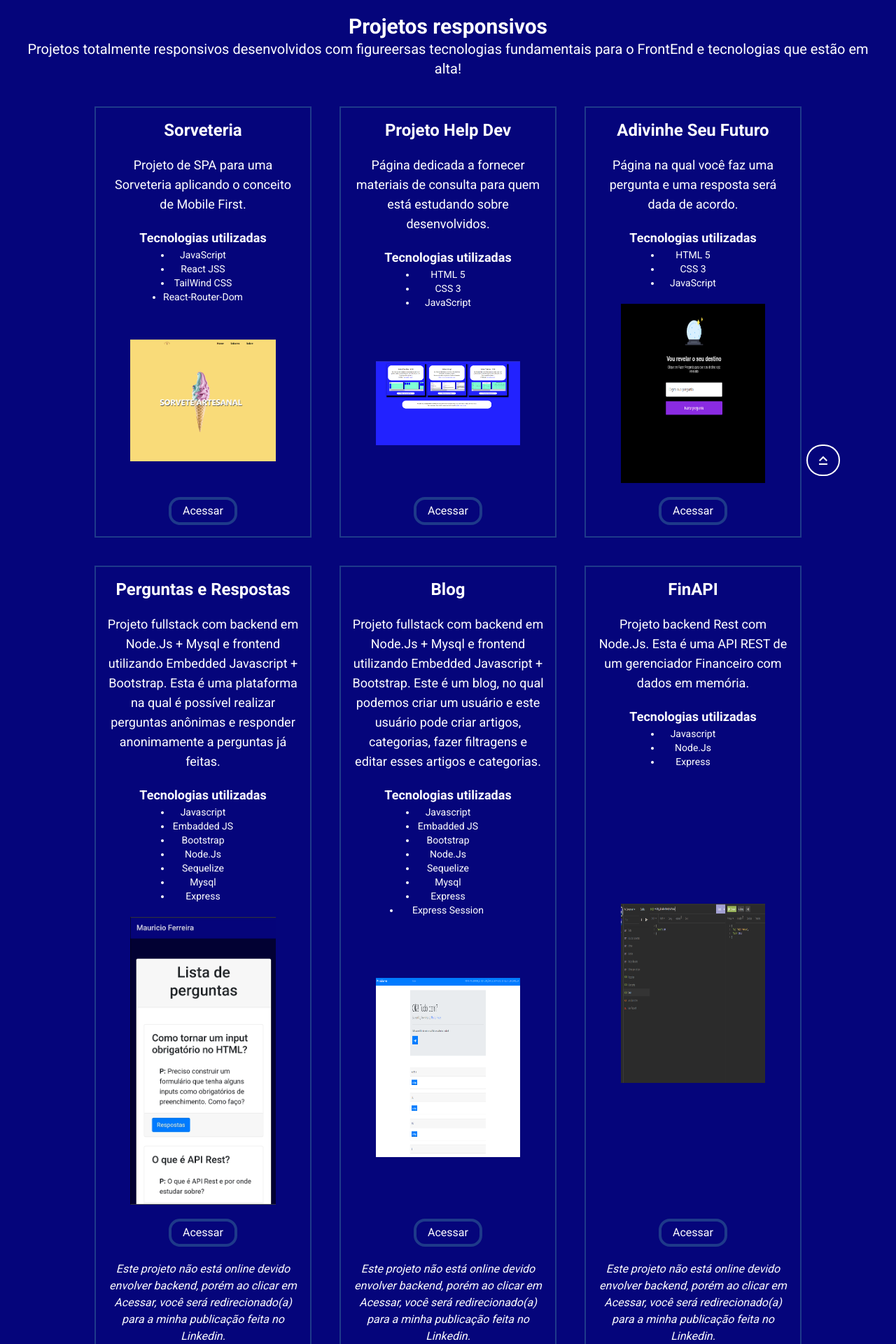
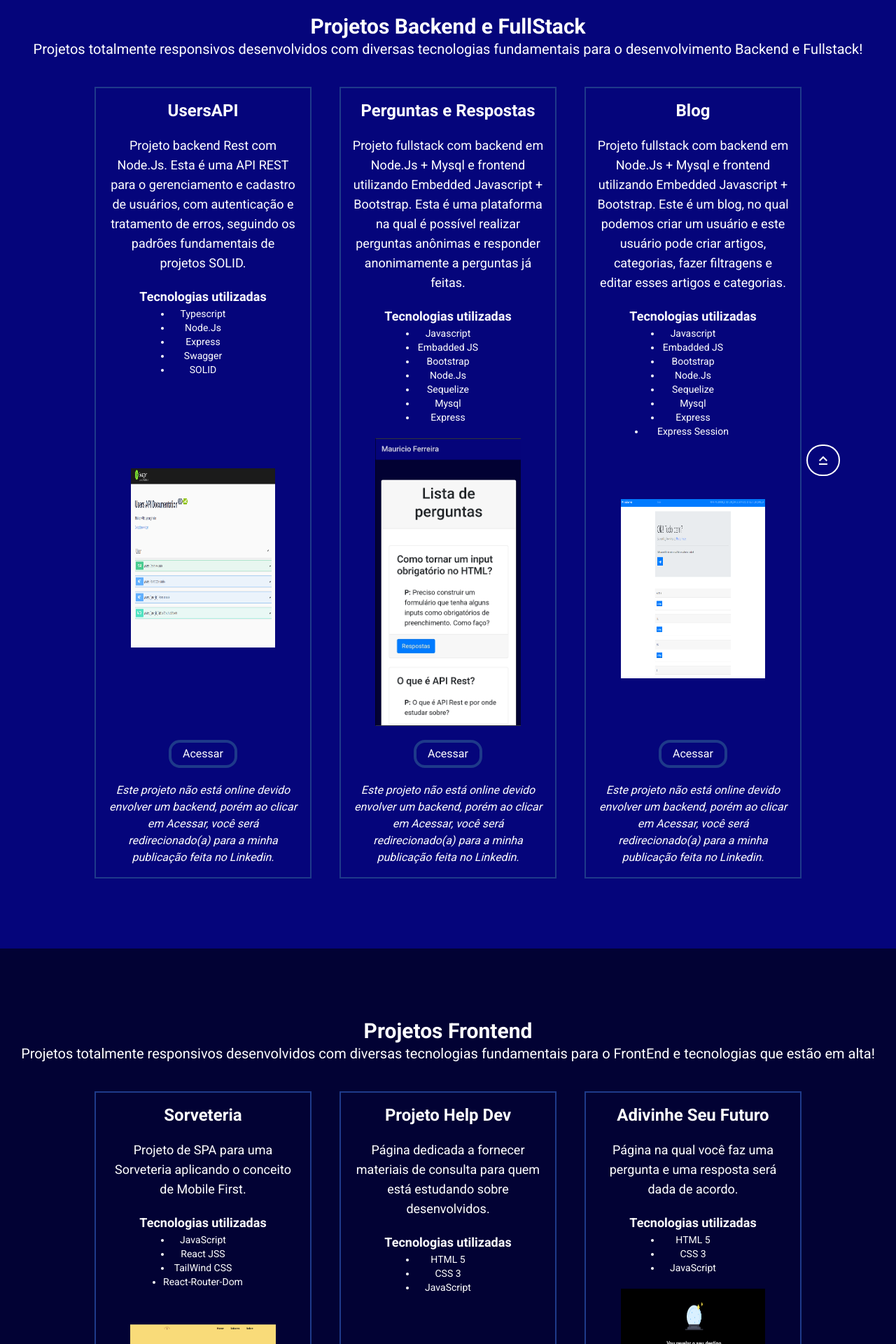
Before and after one commit to mferreiradb/portfolio, a React (Vite) app: page /projetos in a window 1280 px wide. Shown: the part 80-2000 px from the top of the page at 70% size. Built offline with nearby package versions, Linux system fonts and the light colour scheme.

Commit message:
Alterações gerais no site

```diff
--- a/src/Pages/Conhecimentos/index.jsx
+++ b/src/Pages/Conhecimentos/index.jsx
@@ -125,6 +125,7 @@ export const Conhecimentos = () => {
 						<li type='disc' className='text-sm w-7/8 text-white'>POO</li>
 						<li type='disc' className='text-sm w-7/8 text-white'>REST</li>
 						<li type='disc' className='text-sm w-7/8 text-white'>SOLID</li>
+						<li type='disc' className='text-sm w-7/8 text-white'>Swagger</li>
 						<li type='disc' className='text-sm w-7/8 text-white'>Sequelize</li>
 					</ul>
 				</Card>
--- a/src/Pages/Projetos/index.jsx
+++ b/src/Pages/Projetos/index.jsx
@@ -8,18 +8,94 @@ import HelpDev from '../../assets/HelpDev.png';
 import SeuFuturo from '../../assets/SeuFuturo.png';
 import Perguntas from '../../assets/print-respostas.png';
 import Blog from '../../assets/blog.png';
-import FinAPI from '../../assets/Capturar-insomnia.png';
+import UsersAPI from '../../assets/swagger.png';
 
 
 export const Projetos = () => {
 	return (
-		<figure>
+		<>
 			<Header />
 			<section id='topo' className="section-light">
 
 				<article className='w-full my-5'>
-					<h2 className='text-3xl text-white font-semibold'>Projetos responsivos</h2>
-					<p className="text-white text-xl">Projetos totalmente responsivos desenvolvidos com figureersas tecnologias fundamentais para o FrontEnd e tecnologias que estão em alta!</p>
+					<h2 className='text-3xl text-white font-semibold'>Projetos Backend e FullStack</h2>
+					<p className="text-white text-xl">Projetos totalmente responsivos desenvolvidos com diversas tecnologias fundamentais para o desenvolvimento Backend e Fullstack!</p>
+				</article>
+
+				<article className='flex flex-col items-center border-2 border-blue-900 p-4 space-y-5 xl:w-1/4 xl:m-5 my-5'>
+					<h3 className='text-2xl text-white font-semibold'>UsersAPI</h3>
+					<p className="text-white text-lg">Projeto backend Rest com Node.Js. Esta é uma API REST para o gerenciamento e cadastro de usuários, com autenticação e tratamento de erros, seguindo os padrões fundamentais de projetos SOLID.</p>
+					<ul className='flex flex-col items-center justify-center'>
+						<h4 className='text-lg text-white font-semibold'>Tecnologias utilizadas</h4>
+						<li type='disc' className='text-sm w-2/4 text-white'>Typescript</li>
+						<li type='disc' className='text-sm w-2/4 text-white'>Node.Js</li>
+						<li type='disc' className='text-sm w-2/4 text-white'>Express</li>
+						<li type='disc' className='text-sm w-2/4 text-white'>Swagger</li>
+						<li type='disc' className='text-sm w-2/4 text-white'>SOLID</li>
+					</ul>
+
+					<figure className='flex grow items-center justify-center w-full'>
+						<img src={UsersAPI} className='w-3/4 xl:w-54 xl:h-64' />
+					</figure>
+
+					<AcessButton url='https://www.linkedin.com/feed/update/urn:li:activity:7021646349477556224/' />
+
+					<p className="text-white text-md italic">Este projeto não está online devido envolver um backend, porém ao clicar em Acessar, você será redirecionado(a) para a minha publicação feita no Linkedin.</p>
+				</article>
+
+				<article className='flex flex-col items-center border-2 border-blue-900 p-4 space-y-5 xl:w-1/4 xl:m-5 my-5'>
+					<h3 className='text-2xl text-white font-semibold'>Perguntas e Respostas</h3>
+					<p className="text-white text-lg">Projeto fullstack com backend em Node.Js + Mysql e frontend utilizando Embedded Javascript + Bootstrap. Esta é uma plataforma na qual é possível realizar perguntas anônimas e responder anonimamente a perguntas já feitas.</p>
+					<ul className='flex flex-col items-center'>
+						<h4 className='text-lg text-white font-semibold'>Tecnologias utilizadas</h4>
+						<li type='disc' className='text-sm w-2/4 text-white'>Javascript</li>
+						<li type='disc' className='text-sm w-2/4 text-white'>Embadded JS</li>
+						<li type='disc' className='text-sm w-2/4 text-white'>Bootstrap</li>
+						<li type='disc' className='text-sm w-2/4 text-white'>Node.Js</li>
+						<li type='disc' className='text-sm w-2/4 text-white'>Sequelize</li>
+						<li type='disc' className='text-sm w-2/4 text-white'>Mysql</li>
+						<li type='disc' className='text-sm w-2/4 text-white'>Express</li>
+					</ul>
+
+					<figure className='flex grow items-center justify-center w-full'>
+						<img src={Perguntas} className='w-3/4 xl:w-52' />
+					</figure>
+
+					<AcessButton url='https://www.linkedin.com/posts/mferreiradb_nodejs-mysql-javascript-activity-6999571102158991360-4aMx?utm_source=share&utm_medium=member_desktop' />
+
+					<p className="text-white text-md italic">Este projeto não está online devido envolver um backend, porém ao clicar em Acessar, você será redirecionado(a) para a minha publicação feita no Linkedin.</p>
+				</article>
+
+				<article className='flex flex-col items-center border-2 border-blue-900 p-4 space-y-5 xl:w-1/4 xl:m-5 my-5'>
+					<h3 className='text-2xl text-white font-semibold'>Blog</h3>
+					<p className="text-white text-lg">Projeto fullstack com backend em Node.Js + Mysql e frontend utilizando Embedded Javascript + Bootstrap. Este é um blog, no qual podemos criar um usuário e este usuário pode criar artigos, categorias, fazer filtragens e editar esses artigos e categorias.</p>
+					<ul className='flex flex-col items-center'>
+						<h4 className='text-lg text-white font-semibold'>Tecnologias utilizadas</h4>
+						<li type='disc' className='text-sm w-2/4 text-white'>Javascript</li>
+						<li type='disc' className='text-sm w-2/4 text-white'>Embadded JS</li>
+						<li type='disc' className='text-sm w-2/4 text-white'>Bootstrap</li>
+						<li type='disc' className='text-sm w-2/4 text-white'>Node.Js</li>
+						<li type='disc' className='text-sm w-2/4 text-white'>Sequelize</li>
+						<li type='disc' className='text-sm w-2/4 text-white'>Mysql</li>
+						<li type='disc' className='text-sm w-2/4 text-white'>Express</li>
+						<li type='disc' className='text-sm w-3/4 text-white'>Express Session</li>
+					</ul>
+
+					<figure className='flex grow items-center justify-center w-full'>
+						<img src={Blog} className='w-3/4 xl:w-54 xl:h-64' />
+					</figure>
+
+					<AcessButton url='https://www.linkedin.com/posts/mferreiradb_javascript-css-mysql-activity-7010024301546352640-EtU2?utm_source=share&utm_medium=member_desktop' />
+
+					<p className="text-white text-md italic">Este projeto não está online devido envolver um backend, porém ao clicar em Acessar, você será redirecionado(a) para a minha publicação feita no Linkedin.</p>
+				</article>
+
+			</section>
+
+			<section className="section-dark">
+				<article className='w-full my-5'>
+					<h2 className='text-3xl text-white font-semibold'>Projetos Frontend</h2>
+					<p className="text-white text-xl">Projetos totalmente responsivos desenvolvidos com diversas tecnologias fundamentais para o FrontEnd e tecnologias que estão em alta!</p>
 				</article>
 
 				<article className='flex flex-col items-center border-2 border-blue-900 p-4 space-y-5 xl:w-1/4 xl:m-5 my-5'>
@@ -74,77 +150,11 @@ export const Projetos = () => {
 					<AcessButton url='https://mferreiradb.github.io/maratona-explorer1-rocketseat/' />
 				</article>
 
-				<article className='flex flex-col items-center border-2 border-blue-900 p-4 space-y-5 xl:w-1/4 xl:m-5 my-5'>
-					<h3 className='text-2xl text-white font-semibold'>Perguntas e Respostas</h3>
-					<p className="text-white text-lg">Projeto fullstack com backend em Node.Js + Mysql e frontend utilizando Embedded Javascript + Bootstrap. Esta é uma plataforma na qual é possível realizar perguntas anônimas e responder anonimamente a perguntas já feitas.</p>
-					<ul className='flex flex-col items-center'>
-						<h4 className='text-lg text-white font-semibold'>Tecnologias utilizadas</h4>
-						<li type='disc' className='text-sm w-2/4 text-white'>Javascript</li>
-						<li type='disc' className='text-sm w-2/4 text-white'>Embadded JS</li>
-						<li type='disc' className='text-sm w-2/4 text-white'>Bootstrap</li>
-						<li type='disc' className='text-sm w-2/4 text-white'>Node.Js</li>
-						<li type='disc' className='text-sm w-2/4 text-white'>Sequelize</li>
-						<li type='disc' className='text-sm w-2/4 text-white'>Mysql</li>
-						<li type='disc' className='text-sm w-2/4 text-white'>Express</li>
-					</ul>
-
-					<figure className='flex grow items-center justify-center w-full'>
-						<img src={Perguntas} className='w-3/4 xl:w-52' />
-					</figure>
-
-					<AcessButton url='https://www.linkedin.com/posts/mferreiradb_nodejs-mysql-javascript-activity-6999571102158991360-4aMx?utm_source=share&utm_medium=member_desktop' />
-
-					<p className="text-white text-md italic">Este projeto não está online devido envolver backend, porém ao clicar em Acessar, você será redirecionado(a) para a minha publicação feita no Linkedin.</p>
-				</article>
-
-				<article className='flex flex-col items-center border-2 border-blue-900 p-4 space-y-5 xl:w-1/4 xl:m-5 my-5'>
-					<h3 className='text-2xl text-white font-semibold'>Blog</h3>
-					<p className="text-white text-lg">Projeto fullstack com backend em Node.Js + Mysql e frontend utilizando Embedded Javascript + Bootstrap. Este é um blog, no qual podemos criar um usuário e este usuário pode criar artigos, categorias, fazer filtragens e editar esses artigos e categorias.</p>
-					<ul className='flex flex-col items-center'>
-						<h4 className='text-lg text-white font-semibold'>Tecnologias utilizadas</h4>
-						<li type='disc' className='text-sm w-2/4 text-white'>Javascript</li>
-						<li type='disc' className='text-sm w-2/4 text-white'>Embadded JS</li>
-						<li type='disc' className='text-sm w-2/4 text-white'>Bootstrap</li>
-						<li type='disc' className='text-sm w-2/4 text-white'>Node.Js</li>
-						<li type='disc' className='text-sm w-2/4 text-white'>Sequelize</li>
-						<li type='disc' className='text-sm w-2/4 text-white'>Mysql</li>
-						<li type='disc' className='text-sm w-2/4 text-white'>Express</li>
-						<li type='disc' className='text-sm w-3/4 text-white'>Express Session</li>
-					</ul>
-
-					<figure className='flex grow items-center justify-center w-full'>
-						<img src={Blog} className='w-3/4 xl:w-54 xl:h-64'  />
-					</figure>
-
-					<AcessButton url='https://www.linkedin.com/posts/mferreiradb_javascript-css-mysql-activity-7010024301546352640-EtU2?utm_source=share&utm_medium=member_desktop' />
-
-					<p className="text-white text-md italic">Este projeto não está online devido envolver backend, porém ao clicar em Acessar, você será redirecionado(a) para a minha publicação feita no Linkedin.</p>
-				</article>
-
-				<article className='flex flex-col items-center border-2 border-blue-900 p-4 space-y-5 xl:w-1/4 xl:m-5 my-5'>
-					<h3 className='text-2xl text-white font-semibold'>FinAPI</h3>
-					<p className="text-white text-lg">Projeto backend Rest com Node.Js. Esta é uma API REST de um gerenciador Financeiro com dados em memória.</p>
-					<ul className='flex flex-col items-center justify-center'>
-						<h4 className='text-lg text-white font-semibold'>Tecnologias utilizadas</h4>
-						<li type='disc' className='text-sm w-2/4 text-white'>Javascript</li>
-						<li type='disc' className='text-sm w-2/4 text-white'>Node.Js</li>
-						<li type='disc' className='text-sm w-2/4 text-white'>Express</li>
-					</ul>
-
-					<figure className='flex grow items-center justify-center w-full'>
-						<img src={FinAPI} className='w-3/4 xl:w-54 xl:h-64' />
-					</figure>
-
-					<AcessButton url='https://www.linkedin.com/posts/mferreiradb_javascript-produtividade-backend-activity-7015476198700924928-VVZy?utm_source=share&utm_medium=member_desktop' />
-
-					<p className="text-white text-md italic">Este projeto não está online devido envolver backend, porém ao clicar em Acessar, você será redirecionado(a) para a minha publicação feita no Linkedin.</p>
-				</article>
-
 			</section>
 
 			<FloatButton />
 
 			<Footer />
-		</figure>
+		</>
 	);
 };
--- a/src/index.css
+++ b/src/index.css
@@ -12,7 +12,7 @@
 }
 
 .section-dark {
-    @apply bg-dark-blue-project flex flex-col px-5 space-y-5 lg:flex-row lg:justify-around xl:flex-row xl:justify-around 2xl:flex-row 2xl:justify-around
+    @apply bg-dark-blue-project justify-center flex flex-col xl:flex-row xl:flex-wrap p-5 space-y-6 py-20 text-center
 }
 
 .section-light {
```
Also changed, not shown: src/assets/Capturar-insomnia.png (deleted), src/assets/swagger.png (added).
